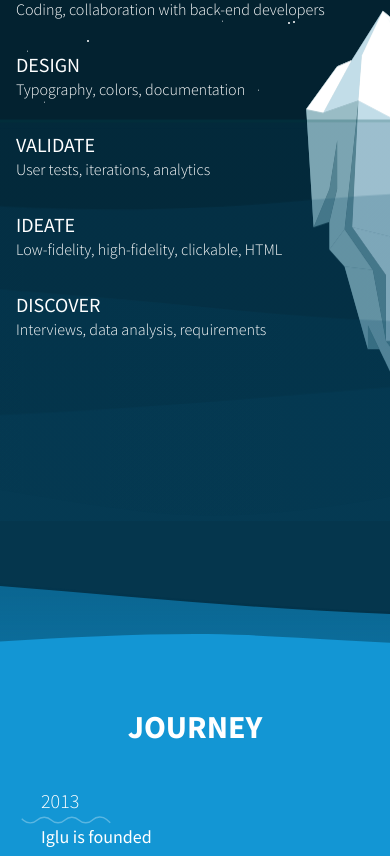
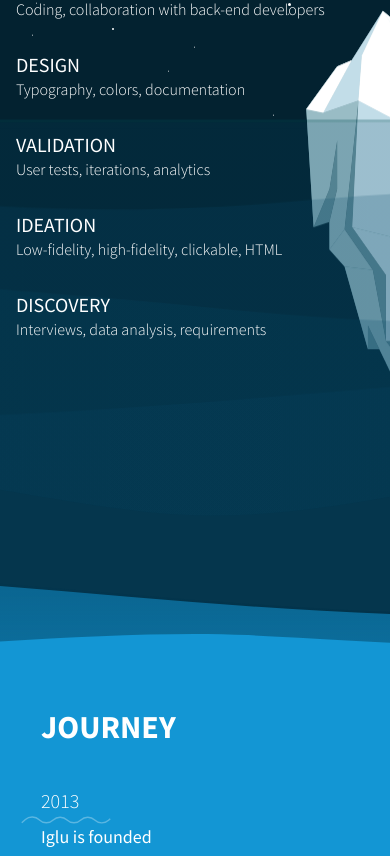
Before and after one commit to Iglu-OU/IgluX, a React app: page / in a window 390 px wide. Shown: the part 968-1824 px from the top of the page. Built offline with nearby package versions, Linux system fonts and the light colour scheme; no server answers.

Commit message:
Design fixes

```diff
--- a/src/components/TeamMember.tsx
+++ b/src/components/TeamMember.tsx
@@ -17,7 +17,7 @@ export const TeamMember = ({
     const windowWidth = isNaN(window.innerWidth) ? window.outerWidth : window.innerWidth;
 
     return (
-        <li className="team-member" data-aos="fade-up" data-aos-offset={windowWidth > 600 ? '200' : '350'}>
+        <li className="team-member" data-aos="fade-up" data-aos-offset={windowWidth > 600 ? '150' : '350'}>
             <p className="team-member__portrait mt-0">
                 <img className="team-member__portrait-primary" src={imageSrc} alt={imageAlt} />
                 <img
--- a/src/components/WorkFlow.tsx
+++ b/src/components/WorkFlow.tsx
@@ -9,7 +9,6 @@ export class WorkFlow extends React.Component {
 
     componentDidMount() {
         window.addEventListener('resize', this.getContentPlacement);
-        window.addEventListener('resize', this.checkWavesTopAnimation);
         document.addEventListener('DOMContentLoaded', this.animate(), false);
         this.getContentPlacement();
     }
@@ -31,22 +30,7 @@ export class WorkFlow extends React.Component {
         }
     }
 
-    checkWavesTopAnimation = () => {
-        const width = screen.width;
-
-        // Stop animation when screen is smaller than 769px
-        if (width <= 768 && this.waveTopAnimation) {
-            this.waveTopAnimation!.cancel();
-        }
-
-        // Start animation when screen is bigger than 768px and animation is not running.
-        if (width > 768 && this.waveTopAnimation && this.waveTopAnimation.playState !== 'running') {
-            this.waveTopAnimation.play();
-        }
-    };
-
     animate(): any {
-        this.animateWavesTop();
         this.animateWaves();
         this.animateIceberg();
     }
@@ -80,18 +64,6 @@ export class WorkFlow extends React.Component {
             iterations: Infinity,
         });
     }
-
-    animateWavesTop = () => {
-        const waveTop = document.querySelector('.work-flow__wave-top');
-        const waveTopAnimation: any = {
-            transform: ['translate(-100%, 0)', 'translate(100%, 0)'],
-            easing: 'ease-in-out',
-        };
-        this.waveTopAnimation = waveTop!.animate(waveTopAnimation, {
-            duration: 12000,
-            iterations: Infinity,
-        });
-    };
 
     renderWavesBg() {
         return (
@@ -322,6 +294,31 @@ export class WorkFlow extends React.Component {
         );
     }
 
+    renderWavesTop() {
+        return (
+            <svg
+                className="work-flow__waves-top"
+                id="front_layer"
+                xmlns="http://www.w3.org/2000/svg"
+                viewBox="0 0 1936 1034"
+                preserveAspectRatio="xMidYMax slice"
+            >
+                <linearGradient
+                    id="wave_1"
+                    x1="968"
+                    y1="624.4"
+                    x2="968"
+                    y2="1139.4"
+                    gradientTransform="matrix(1 0 0 1 0 -298)"
+                >
+                    <stop offset="0" stopColor="#054868" />
+                    <stop offset="1" stopColor="#00283B" stopOpacity="0.5" />
+                </linearGradient>
+                <path fill="url(#wave_1)" opacity="0.2" d="M0,841.4h1936v-515H0V841.4z" />
+            </svg>
+        );
+    }
+
     renderWavesBottom() {
         return (
             <svg
@@ -356,17 +353,6 @@ export class WorkFlow extends React.Component {
                     <stop offset="0" stopColor="#FFFFFF" stopOpacity="0.7" />
                     <stop offset="1" stopColor="#00434F" stopOpacity="0.4" />
                 </linearGradient>
-                <linearGradient
-                    id="wave_1"
-                    x1="968"
-                    y1="624.4"
-                    x2="968"
-                    y2="1139.4"
-                    gradientTransform="matrix(1 0 0 1 0 -298)"
-                >
-                    <stop offset="0" stopColor="#054868" />
-                    <stop offset="1" stopColor="#00283B" stopOpacity="0.5" />
-                </linearGradient>
                 <path
                     fill="url(#bottom-wave-1)"
                     opacity="0.7"
@@ -378,7 +364,6 @@ export class WorkFlow extends React.Component {
                     d="M0.5,920.7c470.8-59.5,947,48.7,1392.3,39.9c289.6-5.7,543.5-72.4,543.5-72.4V767.6c-413.3-77.8-673.6,74.7-968.9,66.5c-215.7-6-563-129.5-966.9-64.3C0.5,769.9,0.5,920.7,0.5,920.7z"
                 />
                 <path id="water-ice" fill="url(#water-ice-gradient)" opacity="0.3" d="M0,322.4h1936.2v4H0V322.4z" />
-                <path fill="url(#wave_1)" opacity="0.2" d="M0,841.4h1936v-515H0V841.4z" />
             </svg>
         );
     }
@@ -392,11 +377,11 @@ export class WorkFlow extends React.Component {
                     <dd className="text--white">Coding, collaboration with back-end developers</dd>
                     <dt className="text--white">Design</dt>
                     <dd className="text--white stars-bottom">Typography, colors, documentation</dd>
-                    <dt className="text--white">Validate</dt>
+                    <dt className="text--white">Validation</dt>
                     <dd className="text--white">User tests, iterations, analytics</dd>
-                    <dt className="text--white">Ideate</dt>
+                    <dt className="text--white">Ideation</dt>
                     <dd className="text--white">Low-fidelity, high-fidelity, clickable, HTML</dd>
-                    <dt className="text--white">Discover</dt>
+                    <dt className="text--white">Discovery</dt>
                     <dd className="text--white">Interviews, data analysis, requirements</dd>
                 </dl>
             </div>
@@ -411,11 +396,11 @@ export class WorkFlow extends React.Component {
 
                     {this.renderIceberg()}
 
+                    {this.renderWavesTop()}
+
                     {this.renderWaves()}
 
                     {this.renderWavesBottom()}
-
-                    <div className="work-flow__wave-top" />
 
                     {this.renderContent()}
                 </div>
--- a/src/utils/teamMembers.ts
+++ b/src/utils/teamMembers.ts
@@ -139,7 +139,7 @@ export const teamMemberList: ITeamMember[] = [
         title: 'Senior front-end developer',
         description: 'Open-source enthusiast, who strives for perfection.',
         descriptionExtended: `Abracadabra, hocus pocus, add a bit of secret ingredients and magic happens.`,
-        imageUrl: '#',
+        imageUrl: 'https://www.linkedin.com/in/anton-aavik-0ba1a9176/',
         imageSrc: AntonPortrait,
         imageSecSrc: AntonPortraitSec,
         imageAlt: `Anton Aavik's portrait... if he was an Eskimo`,
--- a/styles/_journey.scss
+++ b/styles/_journey.scss
@@ -36,7 +36,8 @@
             font-weight: 700;
             margin: 0;
             @media (max-width: 900px) {
-                padding: 0;
+                text-align: left;
+                padding: 0 41px;
             }
         }
     }
@@ -134,6 +135,8 @@
             @media (max-width: 900px) {
                 right: unset;
                 left: -25px;
+                transform: none;
+                filter: none;
             }
         }
 
--- a/styles/_team.scss
+++ b/styles/_team.scss
@@ -156,8 +156,7 @@
     @media (max-width: 772px) {
         flex-direction: column;
         max-width: 400px;
-        margin-right: 1rem;
-        margin-left: 1rem;
+        margin: 2rem 1rem;
 
         &:nth-of-type(2n) {
             flex-direction: column;
@@ -219,6 +218,10 @@
 .team-member__description {
     width: 50%;
     margin-left: 50px;
+
+    @media (max-width: 772px) {
+        margin-top: 10px;
+    }
 }
 
 .team-member__name {
--- a/styles/_work-flow.scss
+++ b/styles/_work-flow.scss
@@ -21,6 +21,7 @@
         right: 0;
         z-index: 2;
     }
+
     &__waves-bg {
         width: 100%;
         height: auto;
@@ -31,6 +32,7 @@
         right: 0;
         z-index: 2;
     }
+
     &__waves {
         width: 100%;
         height: auto;
@@ -41,7 +43,8 @@
         right: 0;
         z-index: 3;
     }
-    &__waves-bottom {
+
+    &__waves-top {
         width: 100%;
         height: auto;
         min-height: 100%;
@@ -51,23 +54,24 @@
         right: 0;
         z-index: 3;
     }
-    &__wave-top {
-        display: none;
+
+    &__waves-bottom {
+        width: 100%;
+        height: auto;
+        min-height: 100%;
         position: absolute;
-        top: 7%;
-        bottom: 0;
-        width: 100%;
-        height: 50%;
-        background: radial-gradient(circle at 50%, rgba(3, 49, 61, 0.4), rgba(3, 49, 61, 0) 75%);
-        background-size: cover;
-        z-index: 3;
+        bottom: 6px;
+        left: 0;
+        right: 0;
+        z-index: 4;
     }
+
     &__content {
         position: absolute;
         top: 23%;
         left: 35%;
         color: #4fbbe7;
-        z-index: $zindex--text;
+        z-index: 5;
         transform: translate(-50%, -50%);
 
         h1 {
```
